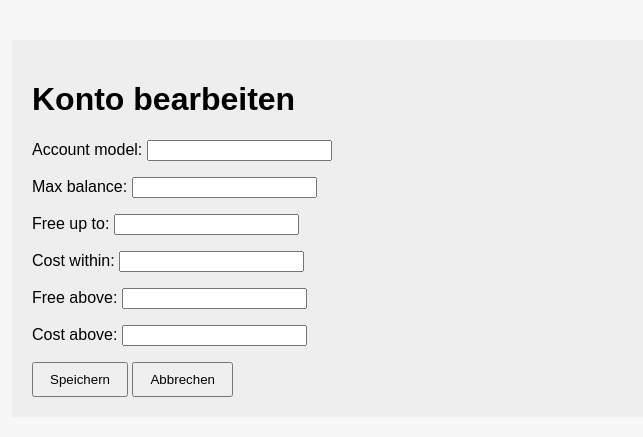
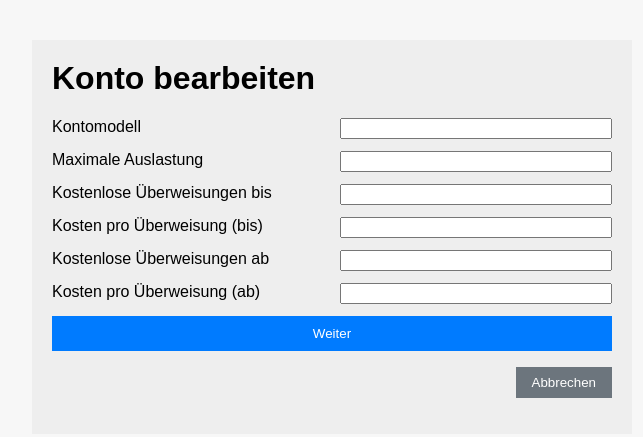
Before and after one commit to matsohms/1LuftiBank, a Django app: template core/templates/account_form.html in a window 1280 px wide. Shown: the top 437 px of the page, without its empty margins (308-951 px from the left). Run offline with Django 4.2, Linux system fonts and the light colour scheme; tables that the repository leaves empty hold one stand-in row (values such as "Sample post"); the template is opened without the code that fills it: values that come from a table or form of the project are taken from there, most other values are stand-ins (such as "Sample title", 1, 10 or a date in 2020).

Commit message:
Update account_form.html

```diff
--- a/core/templates/account_form.html
+++ b/core/templates/account_form.html
@@ -1,16 +1,47 @@
 <!DOCTYPE html>
 <html lang="de">
-<head><meta charset="UTF-8"><title>{% if edit %}Konto bearbeiten{% else %}Konto hinzufügen{% endif %}</title></head>
-<body style="font-family:Arial;background:#f7f7f7;">
-  <div style="background:#eee;padding:20px;margin:40px auto;width:90%;max-width:600px;">
-    <h1>{% if edit %}Konto bearbeiten{% else %}Konto hinzufügen{% endif %}</h1>
-    <form method="post">{% csrf_token %}
-      {{ form.as_p }}
-      <button type="submit" style="padding:8px 16px;">{% if edit %}Speichern{% else %}Weiter{% endif %}</button>
+<head>
+  <meta charset="UTF-8">
+  <title>{{ edit|yesno:"Konto bearbeiten,Konto erstellen" }}</title>
+</head>
+<body style="margin:0;padding:0;font-family:Arial,sans-serif;background:#f7f7f7;">
+  <div style="background:#eee;padding:20px;margin:40px auto;width:90%;max-width:600px;box-sizing:border-box;">
+    <h1 style="margin-top:0;">{{ edit|yesno:"Konto bearbeiten,Konto erstellen" }}</h1>
+    <form method="post" style="display:grid;grid-template-columns:1fr 1fr;gap:12px 16px;">
+      {% csrf_token %}
+      {{ form.non_field_errors }}
+
+      <label for="id_account_model">Kontomodell</label>
+      {{ form.account_model }}
+
+      <label for="id_max_balance">Maximale Auslastung</label>
+      {{ form.max_balance }}
+
+      <label for="id_free_up_to">Kostenlose Überweisungen bis</label>
+      {{ form.free_up_to }}
+
+      <label for="id_cost_within">Kosten pro Überweisung (bis)</label>
+      {{ form.cost_within }}
+
+      <label for="id_free_above">Kostenlose Überweisungen ab</label>
+      {{ form.free_above }}
+
+      <label for="id_cost_above">Kosten pro Überweisung (ab)</label>
+      {{ form.cost_above }}
+
+      <button type="submit"
+        style="grid-column:1/-1;padding:10px 16px;font-family:Arial,sans-serif;border:none;cursor:pointer;background:#007bff;color:#fff;">
+        Weiter
+      </button>
+    </form>
+    <p style="margin-top:16px;text-align:right;">
       <a href="{% url 'customer_detail' customer.pk %}">
-        <button type="button" style="padding:8px 16px;">Abbrechen</button>
+        <button type="button"
+          style="padding:8px 16px;font-family:Arial,sans-serif;border:none;cursor:pointer;background:#6c757d;color:#fff;">
+          Abbrechen
+        </button>
       </a>
-    </form>
+    </p>
   </div>
 </body>
 </html>
```
